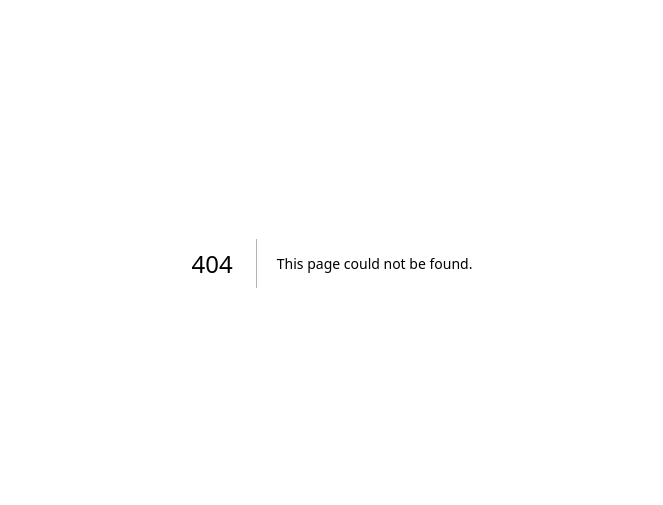
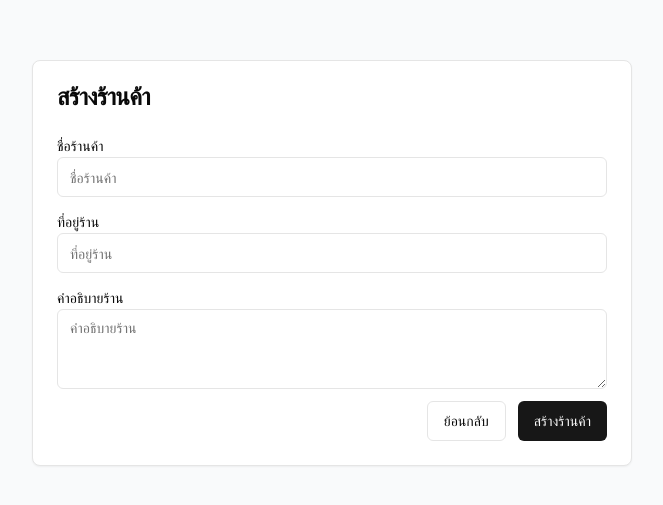
Before and after one commit to Qu1etboy/virtual-parkin-market, a Next.js app: page /seller/create in a window 1280 px wide. Before the commit this address had no page. Shown: the part 137-642 px from the top of the page, without its empty margins (308-971 px from the left). Built offline with nearby package versions, Linux system fonts and the light colour scheme.

Commit message:
feat(ui): create store page

```diff
--- a/package.json
+++ b/package.json
@@ -9,6 +9,7 @@
     "lint": "next lint"
   },
   "dependencies": {
+    "@hookform/resolvers": "^3.3.1",
     "@next-auth/prisma-adapter": "0.4.4-canary.81",
     "@prisma/client": "^5.2.0",
     "@radix-ui/react-accordion": "^1.1.2",
--- /dev/null
+++ b/src/app/seller/create/page.tsx
@@ -0,0 +1,65 @@
+"use client";
+
+import { Button } from "@/components/ui/button";
+import { Card, CardContent, CardHeader, CardTitle } from "@/components/ui/card";
+import { Input } from "@/components/ui/input";
+import { Label } from "@/components/ui/label";
+import { Textarea } from "@/components/ui/textarea";
+import Link from "next/link";
+import React from "react";
+import { useForm } from "react-hook-form";
+import { z } from "zod";
+import { zodResolver } from "@hookform/resolvers/zod";
+
+const CreateStoreSchema = z.object({
+  name: z.string().min(1),
+  address: z.string().min(1),
+  description: z.string(),
+});
+
+type CreateStore = z.infer<typeof CreateStoreSchema>;
+
+export default function CreateStorePage() {
+  const { register, handleSubmit } = useForm<CreateStore>({
+    resolver: zodResolver(CreateStoreSchema),
+  });
+
+  async function onSubmit(data: CreateStore) {
+    console.log(data);
+  }
+
+  return (
+    <main className="bg-gray-50 flex h-screen items-center justify-center">
+      <Card className="w-[600px]">
+        <CardHeader>
+          <CardTitle>สร้างร้านค้า</CardTitle>
+        </CardHeader>
+        <CardContent>
+          <form onSubmit={handleSubmit(onSubmit)} className="space-y-3">
+            <div>
+              <Label>ชื่อร้านค้า</Label>
+              <Input placeholder="ชื่อร้านค้า" {...register("name")} />
+            </div>
+            <div>
+              <Label>ที่อยู่ร้าน</Label>
+              <Input placeholder="ที่อยู่ร้าน" {...register("address")} />
+            </div>
+            <div>
+              <Label>คําอธิบายร้าน</Label>
+              <Textarea
+                placeholder="คําอธิบายร้าน"
+                {...register("description")}
+              />
+            </div>
+            <div className="flex justify-end gap-3">
+              <Button variant="outline" asChild>
+                <Link href="/seller">ย้อนกลับ</Link>
+              </Button>
+              <Button type="submit">สร้างร้านค้า</Button>
+            </div>
+          </form>
+        </CardContent>
+      </Card>
+    </main>
+  );
+}
--- a/src/app/seller/page.tsx
+++ b/src/app/seller/page.tsx
@@ -45,7 +45,7 @@ export default function SelectStorePage() {
         </CardContent>
         <CardFooter>
           <Button asChild>
-            <Link href="#">สร้างร้านค้าใหม่</Link>
+            <Link href="/seller/create">สร้างร้านค้าใหม่</Link>
           </Button>
         </CardFooter>
       </Card>
```
Also changed, not shown: 1 other file (tests, documents, lock files or other folders).
